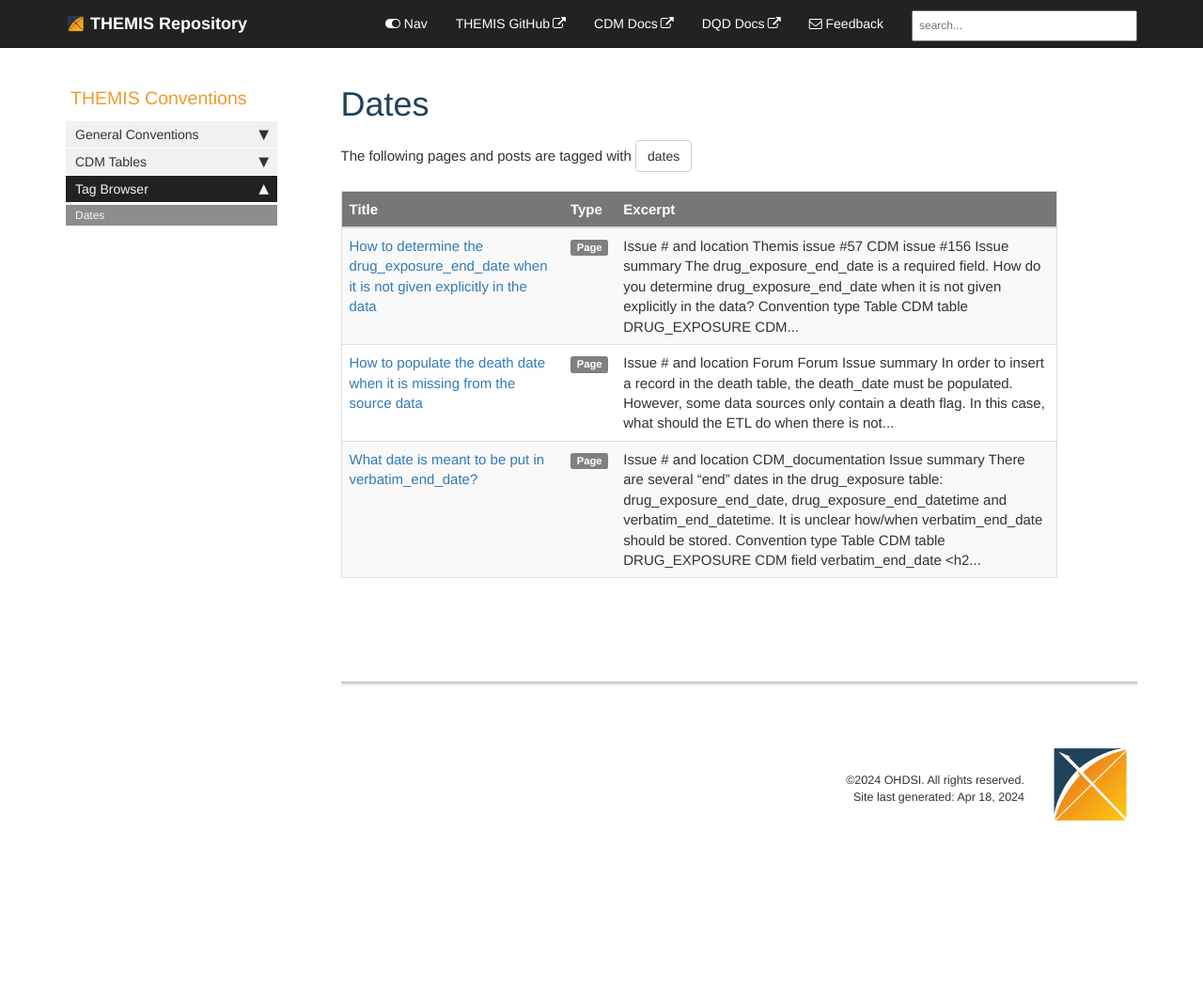
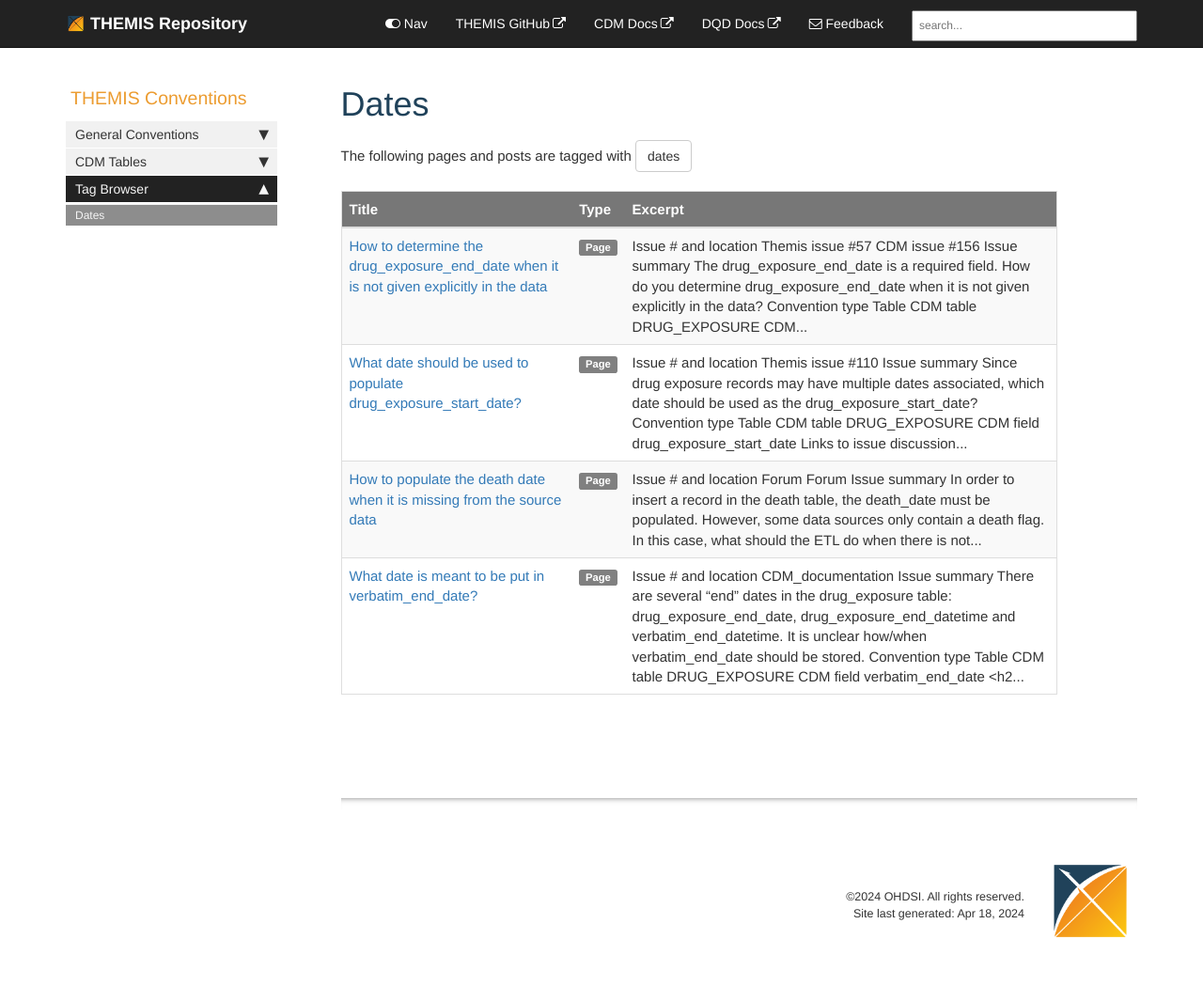
Before and after one commit to OHDSI/Themis, a Jekyll site: the page built from docs/pages/tags/tag_dates.md, in a window 1280 px wide. Shown: the whole page at 94% size. Built offline with Jekyll 4.4.1, drawn with Linux system fonts in a browser that asks for light colours; comment, search, counter and statistics services are not loaded; before the commit the page ends 942 px from its top, so only the background shows below that.

Commit message:
drug_exposure_start_date population
closes #110

```diff
--- a/docs/pages/drug_exposure/drug_exposure.md
+++ b/docs/pages/drug_exposure/drug_exposure.md
@@ -15,6 +15,8 @@ permalink: /drug_exposure.html
 
 | **Field** | **Convention** |
 |:--------|:-------|
+| DRUG_EXPOSURE_START_DATE   | [What date should be used to populate drug_exposure_start_date?](drug_exposure_start_date.html)   |
+|----
 | DRUG_EXPOSURE_END_DATE   | [How to determine drug_exposure_end_date when not given explicitly in the data](drug_end_date_not_in_data.html)   |
 |----
 | DAYS_SUPPLY   | [How to populate days_supply when days supply is missing in the source data](missing_days_supply.html)    |
--- /dev/null
+++ b/docs/pages/drug_exposure/drug_exposure_start_date.md
@@ -0,0 +1,46 @@
+---
+title: What date should be used to populate drug_exposure_start_date?
+keywords: drug, drug exposure start date
+last_updated: April 16, 2024
+tags: [drug_exposure, dates]
+sidebar: mydoc_sidebar
+permalink: /drug_exposure_start_date.html
+---
+
+## Issue # and location
+[Themis issue #110](https://github.com/OHDSI/Themis/issues/110)
+
+## Issue summary
+Since drug exposure records may have multiple dates associated, which date should be used as the drug_exposure_start_date?
+
+## Convention type
+Table
+
+## CDM table
+`DRUG_EXPOSURE`
+
+## CDM field
+`drug_exposure_start_date`
+
+## Links to issue discussion
+[CDM Documentation](https://ohdsi.github.io/CommonDataModel/cdm54.html#drug_exposure)
+
+## Provenance of data
+EHR
+
+## The ratified convention
+- For prescriptions take the date the prescription was filled
+- For administrations take the date the drug administration was recorded
+- For orders take the date the drug was ordered
+
+## Date of ratification/published
+NA
+
+## Downstream implications
+NA
+
+## Link to DQD check
+No
+
+## Related conventions/further information
+NA
```
